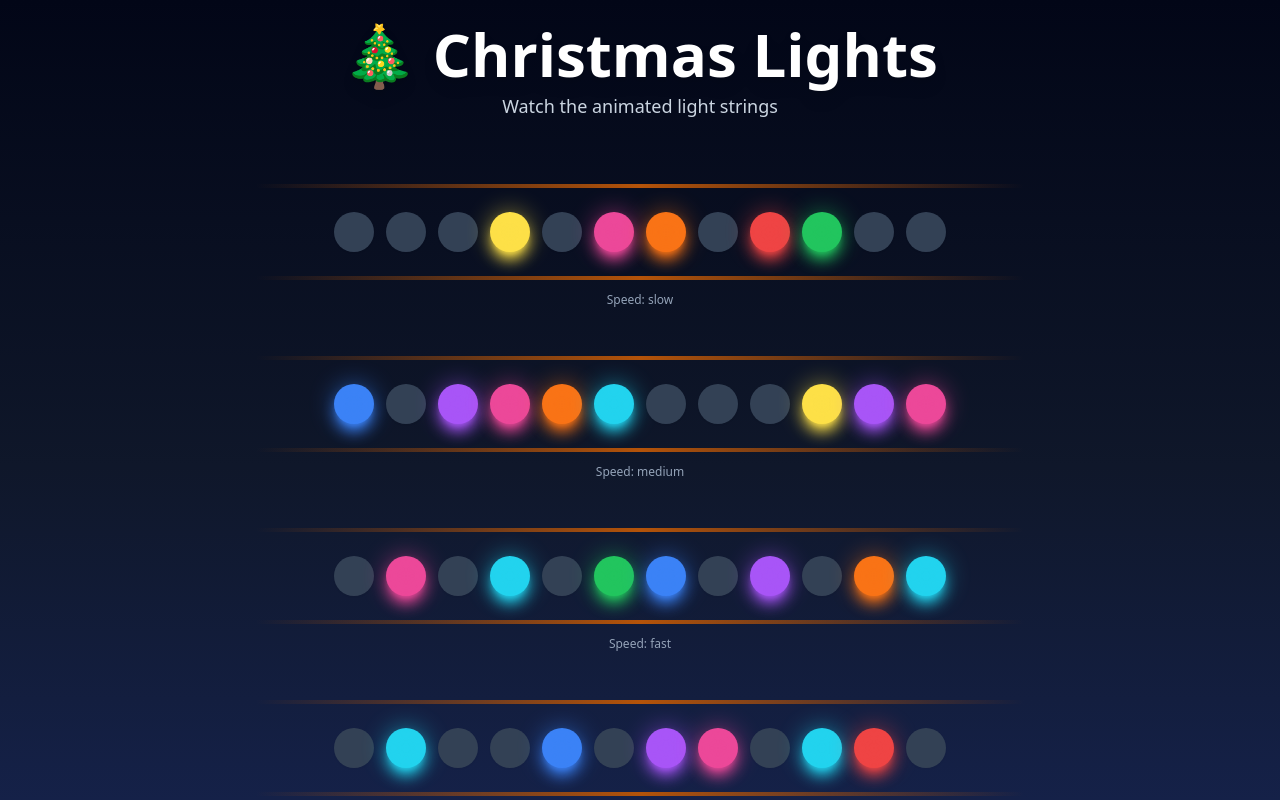
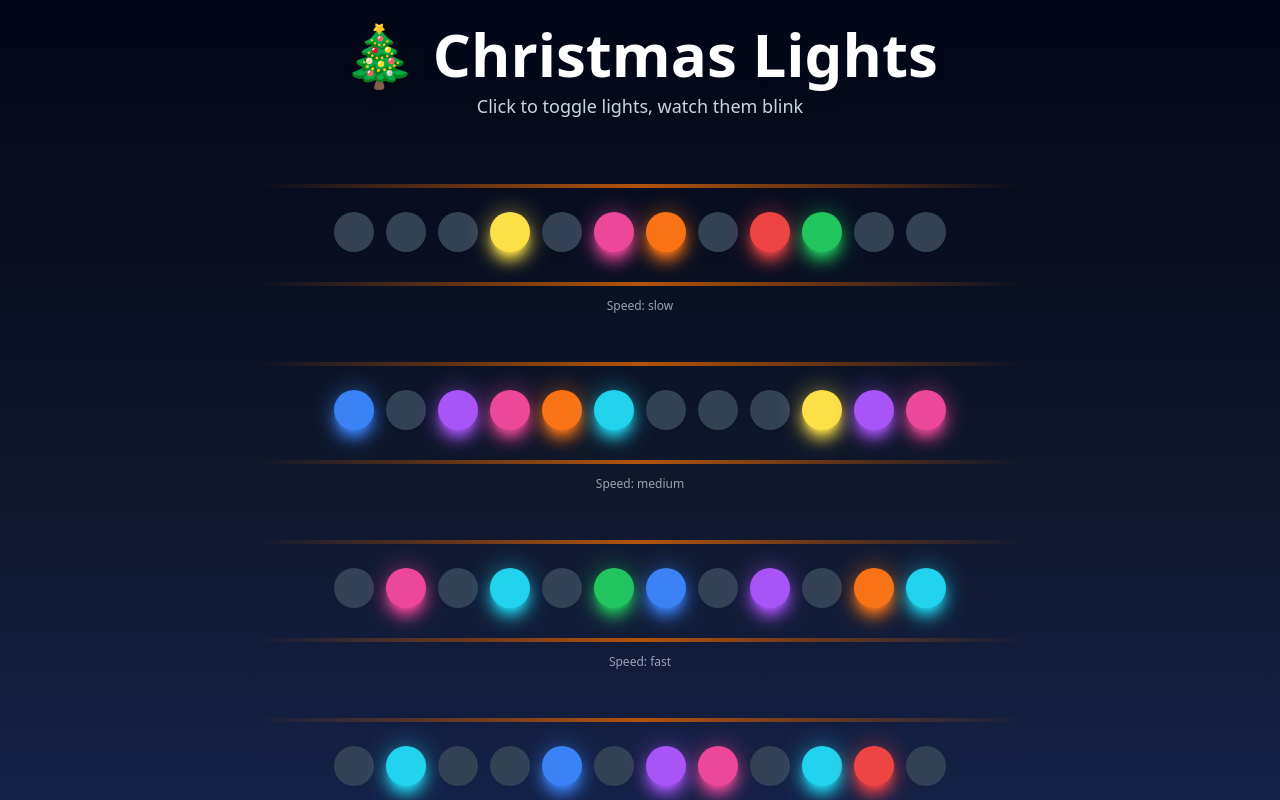
Before and after one commit to ecrent/app-ideas-showcase, a React (Vite) app in the folder apps/04-christmas-lights/: page / in a window 1280 px wide. Shown: the top 800 px of the page. Built offline with nearby package versions, Linux system fonts and the light colour scheme.

Commit message:
add interactive light toggling

```diff
--- a/apps/04-christmas-lights/src/App.tsx
+++ b/apps/04-christmas-lights/src/App.tsx
@@ -71,6 +71,21 @@ export default function App() {
     return () => intervals.forEach(clearInterval)
   }, [strings.length])
 
+  const toggleLight = useCallback((stringId: number, lightId: number) => {
+    setStrings(prev =>
+      prev.map(s =>
+        s.id === stringId
+          ? {
+              ...s,
+              lights: s.lights.map(light =>
+                light.id === lightId ? { ...light, isOn: !light.isOn } : light
+              ),
+            }
+          : s
+      )
+    )
+  }, [])
+
   const colorClasses: Record<string, string> = {
     red: 'bg-red-500 shadow-red-500',
     green: 'bg-green-500 shadow-green-500',
@@ -85,7 +100,7 @@ export default function App() {
   return (
     <div className="min-h-screen bg-gradient-to-b from-slate-950 via-slate-900 to-blue-950 flex flex-col items-center justify-center p-6">
       <h1 className="text-6xl font-bold text-white mb-2 drop-shadow-lg">🎄 Christmas Lights</h1>
-      <p className="text-slate-300 mb-16 text-lg">Watch the animated light strings</p>
+      <p className="text-slate-300 mb-16 text-lg">Click to toggle lights, watch them blink</p>
 
       <div className="space-y-12 max-w-3xl w-full">
         {strings.map(lightString => (
@@ -99,15 +114,17 @@ export default function App() {
                   className="relative group"
                   style={{ animationDelay: `${light.delay}ms` }}
                 >
-                  <div
+                  <button
+                    onClick={() => toggleLight(lightString.id, light.id)}
                     className={`w-10 h-10 rounded-full transition-all duration-75 transform ${
                       light.isOn
                         ? `${colorClasses[light.color]} shadow-lg scale-100`
                         : 'bg-slate-700 shadow-sm scale-85'
-                    } hover:scale-110 hover:shadow-2xl cursor-pointer`}
+                    } hover:scale-110 hover:shadow-2xl cursor-pointer border-0 p-0`}
+                    aria-label={`Toggle light ${light.id}`}
                   />
                   <div
-                    className={`absolute inset-0 rounded-full blur-md transition-opacity duration-75 ${
+                    className={`absolute inset-0 rounded-full blur-md transition-opacity duration-75 pointer-events-none ${
                       light.isOn
                         ? `${colorClasses[light.color]} opacity-50`
                         : 'opacity-0'
```
